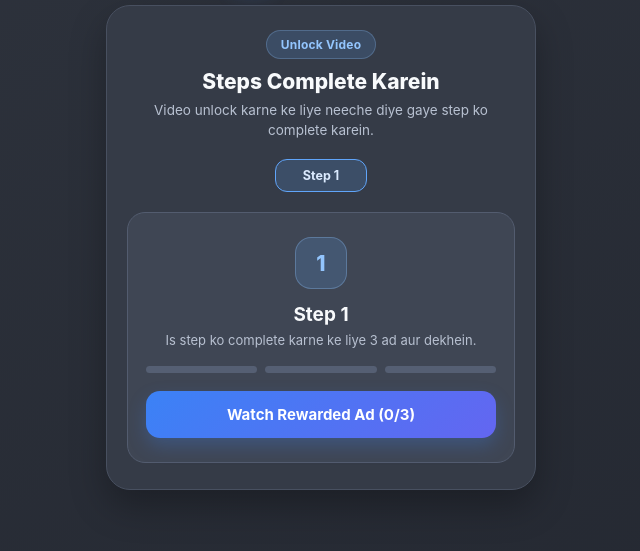
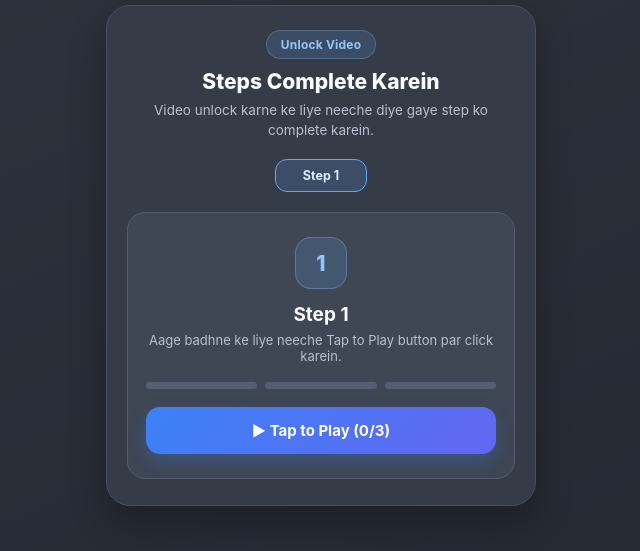
Before and after one commit to videolatest290-ai/latestvideo, a plain HTML site: page index.html in a window 1280 px wide. Shown: the part 81-632 px from the top of the page, without its empty margins (319-959 px from the left). Drawn offline with Linux system fonts and the light colour scheme.

Commit message:
Update index.html

```diff
--- a/index.html
+++ b/index.html
@@ -416,7 +416,7 @@
       box-shadow: 0 8px 18px rgba(16, 185, 129, 0.25);
     }
 
-    /* Demo Ad Overlay */
+    /* Loading / Ad Overlay */
     .ad-modal {
       position: fixed;
       inset: 0;
@@ -474,7 +474,7 @@
       <div class="brand-name">LatestVideo</div>
     </div>
 
-    <!-- PAGE 1: 3 STEPS (Ek-ek karke unlock honge) -->
+    <!-- PAGE 1: 3 STEPS -->
     <div class="page active" id="page1">
       <div class="main-card">
         <div class="header-box">
@@ -526,10 +526,10 @@
     </div>
   </div>
 
-  <!-- Demo Rewarded Ad Modal -->
+  <!-- Demo Overlay -->
   <div class="ad-modal" id="adModal">
     <div class="ad-box">
-      <h3>Rewarded Ad Chal Raha Hai</h3>
+      <h3>Playing...</h3>
       <p>Step aage badhane ke liye timer khatam hone ka wait karein...</p>
       <div class="timer-pill" id="adTimer">3s remaining</div>
     </div>
@@ -538,10 +538,10 @@
   <script>
     // ====== SETTINGS ======
     const PAGE1_STEPS = 3;
-    const PAGE1_ADS_PER_STEP = 3;
+    const PAGE1_TAPS_PER_STEP = 3;
 
     const PAGE2_STEPS = 2;
-    const PAGE2_ADS_PER_STEP = 3;
+    const PAGE2_TAPS_PER_STEP = 3;
 
     // Yahan apna video link daalein (MP4, YouTube, ya koi bhi external link)
     const FINAL_VIDEO_URL = "https://www.w3schools.com/html/mov_bbb.mp4";
@@ -573,17 +573,17 @@
 
     function renderSlider(pageNum) {
       const totalSteps = pageNum === 1 ? PAGE1_STEPS : PAGE2_STEPS;
-      const adsPerStep = pageNum === 1 ? PAGE1_ADS_PER_STEP : PAGE2_ADS_PER_STEP;
+      const tapsPerStep = pageNum === 1 ? PAGE1_TAPS_PER_STEP : PAGE2_TAPS_PER_STEP;
       const progressArr = pageNum === 1 ? p1Progress : p2Progress;
       const currentSlide = pageNum === 1 ? p1Slide : p2Slide;
       const pillsEl = pageNum === 1 ? p1Pills : p2Pills;
       const trackEl = pageNum === 1 ? p1Track : p2Track;
       const labelPrefix = pageNum === 1 ? "Step" : "Verify";
 
-      // Sirf current step tak ke pills dikhenge (aage ke steps hidden rahenge)
+      // Sirf current step tak ke pills dikhenge
       pillsEl.innerHTML = "";
       for (let i = 0; i <= currentSlide; i++) {
-        const isDone = progressArr[i] >= adsPerStep;
+        const isDone = progressArr[i] >= tapsPerStep;
         const isCurrent = i === currentSlide && !isDone;
         const pill = document.createElement("div");
         pill.className = "step-pill" + (isDone ? " done" : isCurrent ? " current" : "");
@@ -591,22 +591,20 @@
         pillsEl.appendChild(pill);
       }
 
-      // Slides render (bina "of 3" ya "of 2" ke)
+      // Slides render
       trackEl.innerHTML = "";
       for (let i = 0; i < totalSteps; i++) {
         const watched = progressArr[i];
-        const isDone = watched >= adsPerStep;
+        const isDone = watched >= tapsPerStep;
 
         let dotsHtml = "";
-        for (let d = 0; d < adsPerStep; d++) {
+        for (let d = 0; d < tapsPerStep; d++) {
           dotsHtml += `<div class="dot ${d < watched ? "done" : ""}"></div>`;
         }
 
         const btnLabel = isDone
           ? `${labelPrefix} ${i + 1} Completed ✓`
-          : (pageNum === 1
-              ? `Watch Rewarded Ad (${watched}/${adsPerStep})`
-              : `Verify with Ad (${watched}/${adsPerStep})`);
+          : `▶ Tap to Play (${watched}/${tapsPerStep})`;
 
         const slide = document.createElement("div");
         slide.className = "slide";
@@ -617,7 +615,7 @@
             <p class="slide-sub">
               ${isDone
                 ? "Yeh step complete ho gaya hai!"
-                : `Is step ko complete karne ke liye ${adsPerStep - watched} ad aur dekhein.`}
+                : "Aage badhne ke liye neeche Tap to Play button par click karein."}
             </p>
             <div class="dots">${dotsHtml}</div>
             <button class="action-btn" ${isDone || isBusy ? "disabled" : ""} onclick="triggerRewardedAd(${pageNum}, ${i})">
@@ -645,7 +643,7 @@
       //   return;
       // }
 
-      // Testing ke liye 3-second demo rewarded ad:
+      // Testing ke liye 3-second demo timer:
       let timeLeft = 3;
       adTimer.textContent = `${timeLeft}s remaining`;
       adModal.classList.add("open");
@@ -665,7 +663,7 @@
     function onRewardEarned() {
       if (activePage === 1) {
         p1Progress[p1Slide]++;
-        const doneCurrent = p1Progress[p1Slide] >= PAGE1_ADS_PER_STEP;
+        const doneCurrent = p1Progress[p1Slide] >= PAGE1_TAPS_PER_STEP;
 
         if (doneCurrent && p1Slide < PAGE1_STEPS - 1) {
           renderSlider(1);
@@ -684,7 +682,7 @@
         }
       } else if (activePage === 2) {
         p2Progress[p2Slide]++;
-        const doneCurrent = p2Progress[p2Slide] >= PAGE2_ADS_PER_STEP;
+        const doneCurrent = p2Progress[p2Slide] >= PAGE2_TAPS_PER_STEP;
 
         if (doneCurrent && p2Slide < PAGE2_STEPS - 1) {
           renderSlider(2);
```
